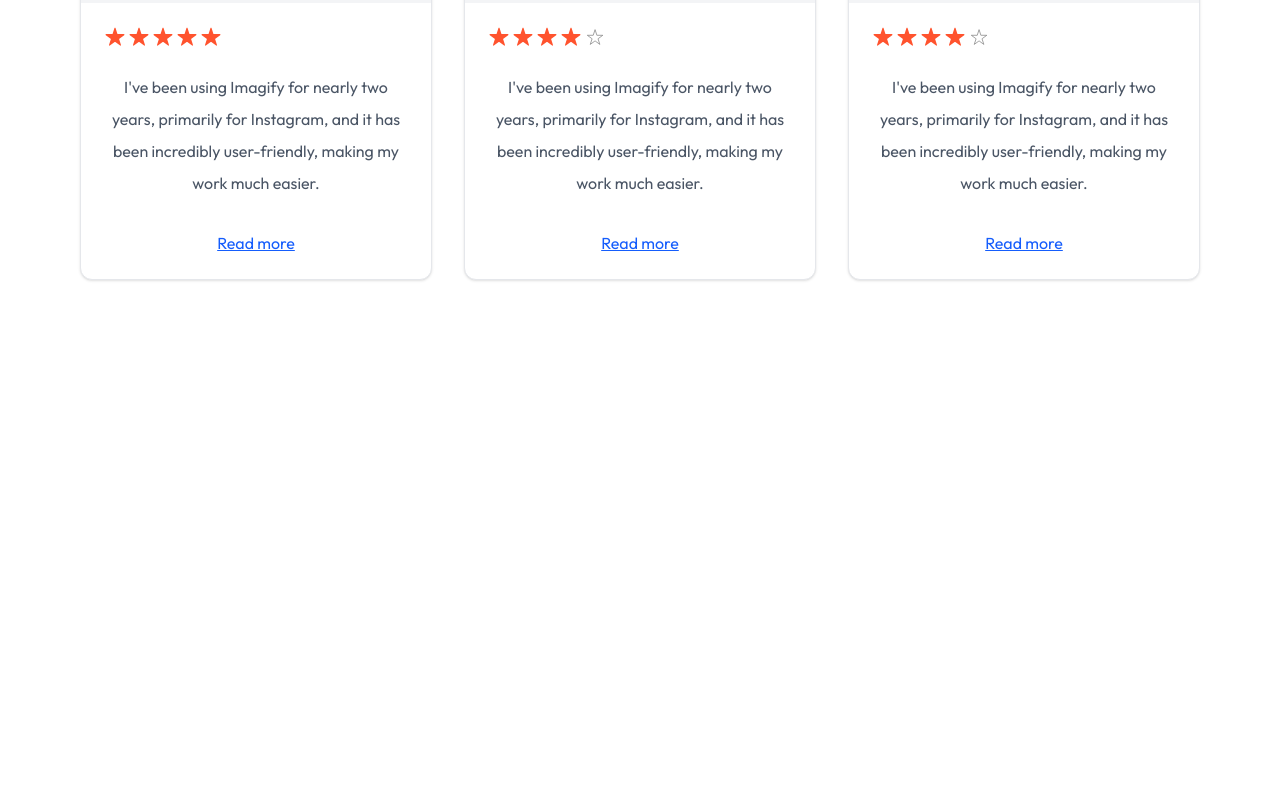
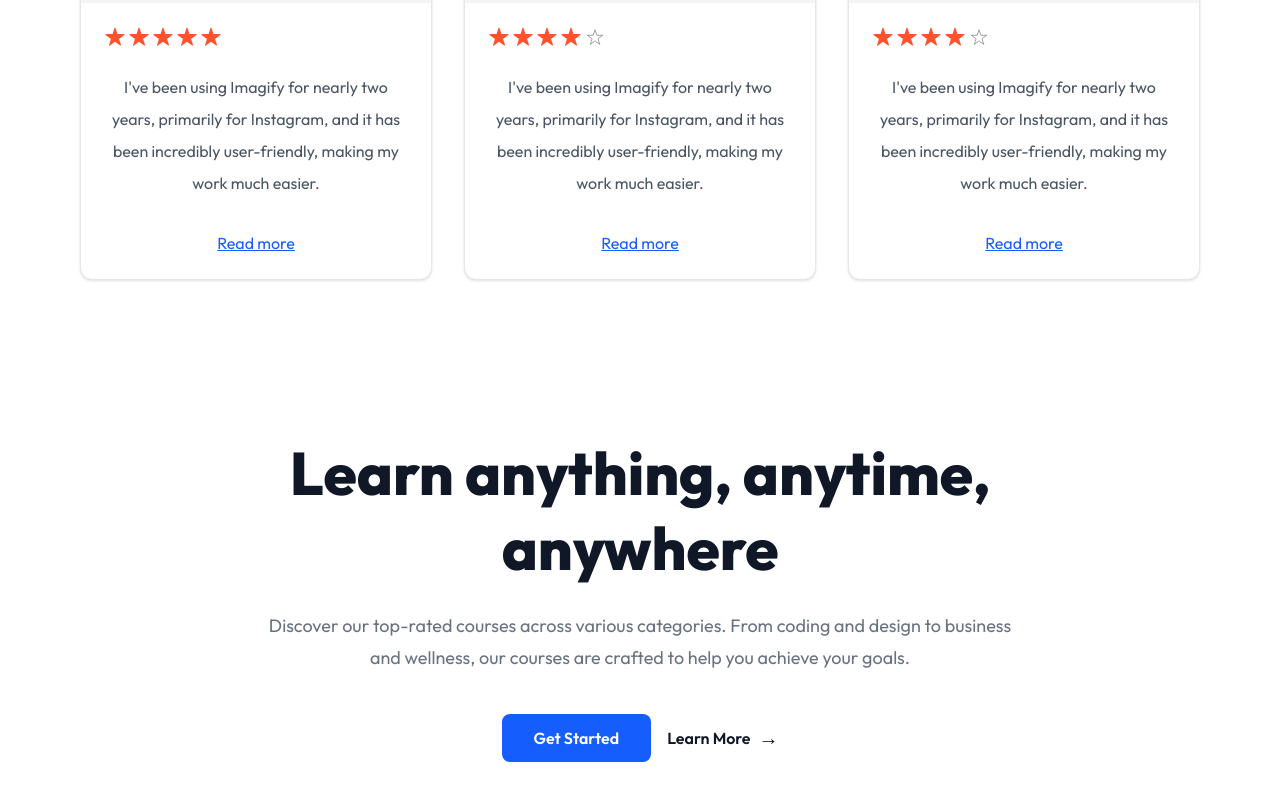
Before and after one commit to Showrav-tech/Lms-webSite, a React (Vite) app in the folder client/: page / in a window 1280 px wide. Shown: the part 1774-2574 px from the top of the page. Before the commit the page ends 2118 px from the top, so only its background shows below. Built offline with nearby package versions, Linux system fonts and the light colour scheme; no server answers.

Commit message:
Complete callToaction

```diff
--- a/client/src/components/student/CallToAction.jsx
+++ b/client/src/components/student/CallToAction.jsx
@@ -1,11 +1,37 @@
-import React from 'react'
+import React from "react";
 
 const CallToAction = () => {
   return (
-    <div>
-      CallToAction
-    </div>
-  )
-}
+    <section
+     className="py-16 px-6 bg-white">
+   <div
+    className="max-w-4xl mx-auto text-center">
+        <h1
+         className="text-4xl md:text-6xl font-extrabold text-gray-900 leading-tight">
+      Learn anything, anytime, anywhere
+        </h1>
 
-export default CallToAction
+     <p className=
+     "mt-6 max-w-3xl mx-auto text-lg text-gray-500 leading-8">
+          Discover our top-rated courses across various categories. From coding
+          and design to business and wellness, our courses are crafted to help
+          you achieve your goals.
+        </p>
+
+        <div
+        className="mt-10 flex flex-col sm:flex-row items-center justify-center gap-4">
+         <button
+          className="bg-blue-600 hover:bg-blue-700 text-white font-semibold px-8 py-3 rounded-lg transition duration-300">
+       Get Started
+         </button>
+          <button className="flex items-center gap-2 font-semibold text-gray-900 hover:text-blue-600 transition">
+       Learn More
+         <span className="text-xl">→</span>
+      </button>
+      </div>
+      </div>
+    </section>
+  );
+};
+
+export default CallToAction;
--- a/client/src/pages/student/Home.jsx
+++ b/client/src/pages/student/Home.jsx
@@ -3,6 +3,7 @@ import Hero from "../../components/student/Hero";
 import Companies from "../../components/student/Companies";
 import CourseSection from "../../components/student/CourseSection";
 import TestmonialSection from "../../components/student/TestmonialSection";
+import CallToAction from "../../components/student/CallToAction";
 
 const Home = () => {
   return (
@@ -13,6 +14,7 @@ const Home = () => {
 
 <CourseSection />
 <TestmonialSection/>
+<CallToAction/>
     </div>
   );
 };
```
